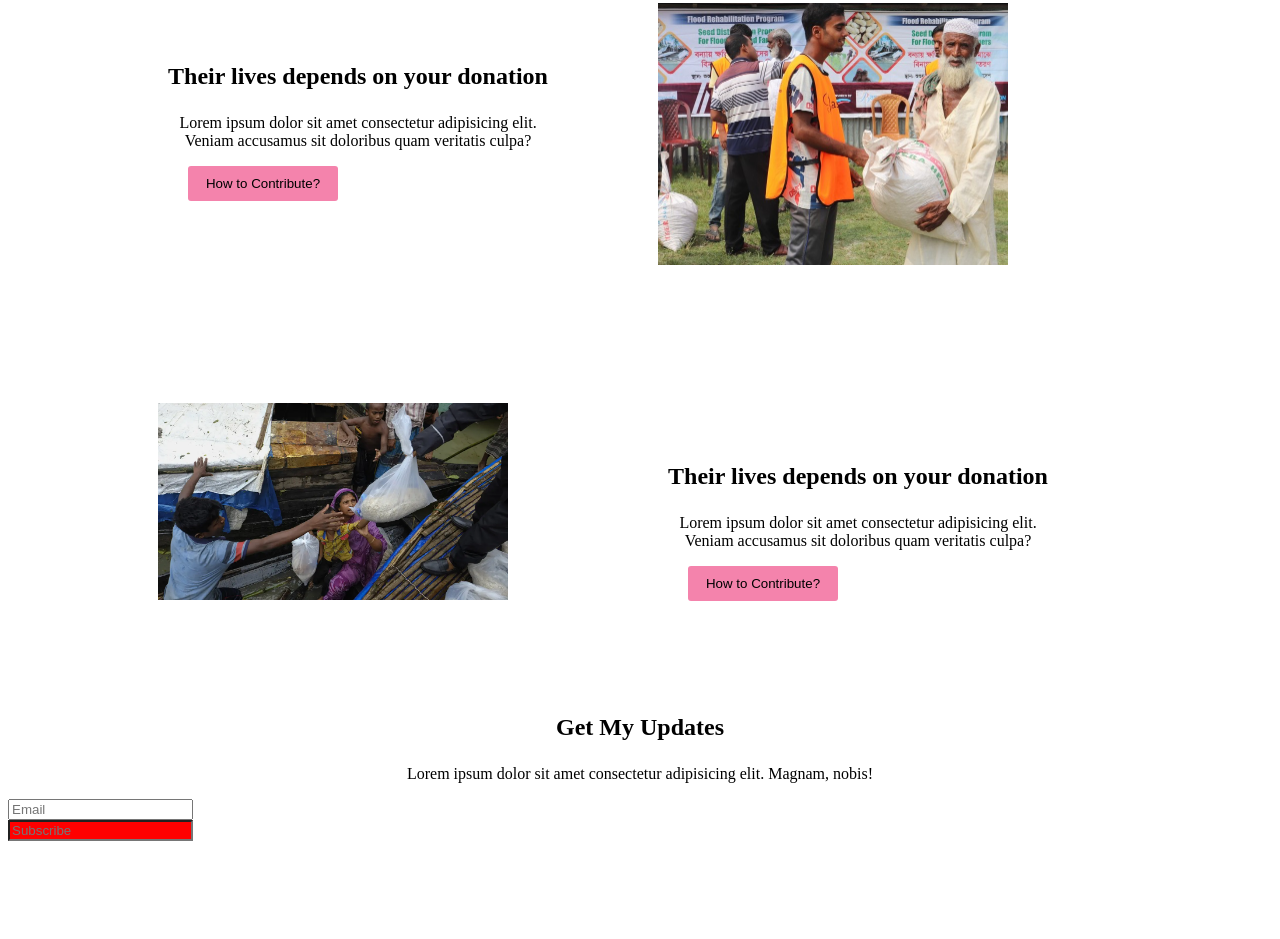
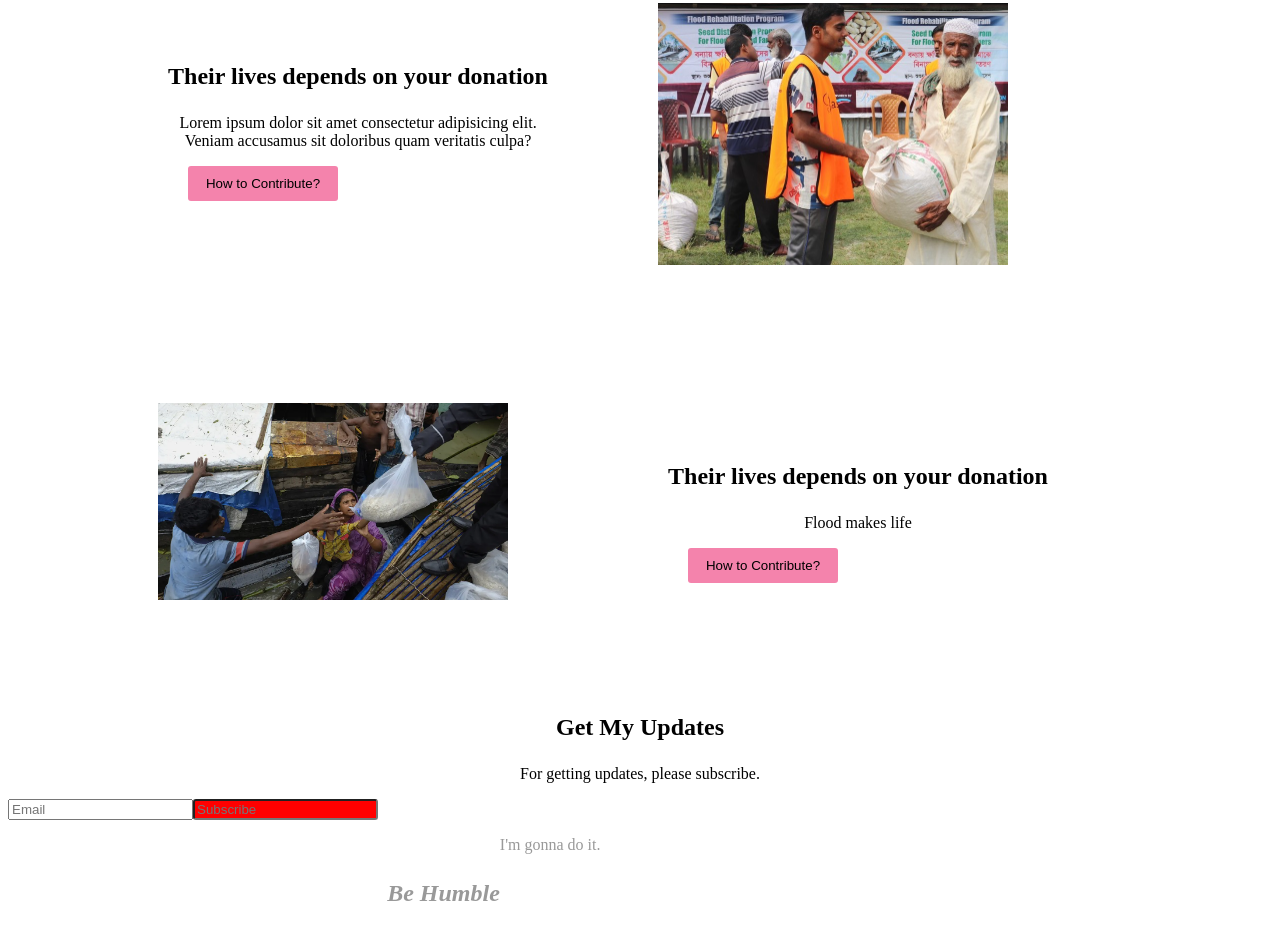
Before and after one commit to bristy105/donate-today, a plain HTML site: page index.html in a window 1280 px wide. Shown: the part 2141-3080 px from the top of the page. Before the commit the page ends 2990 px from the top, so only its background shows below. Drawn offline with Linux system fonts and the light colour scheme.

Commit message:
footer added

```diff
--- a/index.html
+++ b/index.html
@@ -80,7 +80,7 @@
                     </div>
                     <div class="block-right">
                         <h3>Their lives depends on your donation</h3>
-                        <p >Lorem ipsum dolor sit amet consectetur adipisicing elit. Veniam accusamus sit doloribus quam veritatis culpa?</p>
+                        <p >Flood makes life</p>
                         <button type="button" class="contribute">How to Contribute?</button>
                     </div>
 
@@ -96,12 +96,12 @@
         </div>
         <div class="bottom-container">
             <div><h3>Get My Updates</h3>
-                <p>Lorem ipsum dolor sit amet consectetur adipisicing elit. Magnam, nobis!</p>
+                <p>For getting updates, please subscribe.</p>
             </div>
             <div class="updates-container">
                 <form class="form-inline" action="/action_page.php">
                     <label for="email"></label>
-
+                   <div class="inputs-container">
                     <div class="input-email">
                         <input type="email" id="email" placeholder="Email" name="email">
 
@@ -111,9 +111,16 @@
 
                     </div>
 
-
+                   </div>
 
             </div>
+            <footer>
+                <div class="humble-container">
+                    <h3 class="font">Be Humble</h3>
+                    <p >I'm gonna do it.</p>
+                </div>
+            </footer>
+
 
         </div>
 
--- a/style.css
+++ b/style.css
@@ -213,10 +213,31 @@ p{
 
 
 }
+.input.email{
+    border-radius: 3px;
+}
 
 .input-subscribe{
     background-color: red;
+
+
+    border-radius: 3px;
+
+
 }
-.updates-container{
+.inputs-container{
     display: flex;
+    border: 50px;
+    border-color: burlywood;
+    align-items: center;
 }
+
+.font{
+    font-style: italic;
+}
+.humble-container{
+    display: flex;
+    padding-left: 30%;
+    text-align: center;
+    color: #999999;git add .
+}
```
